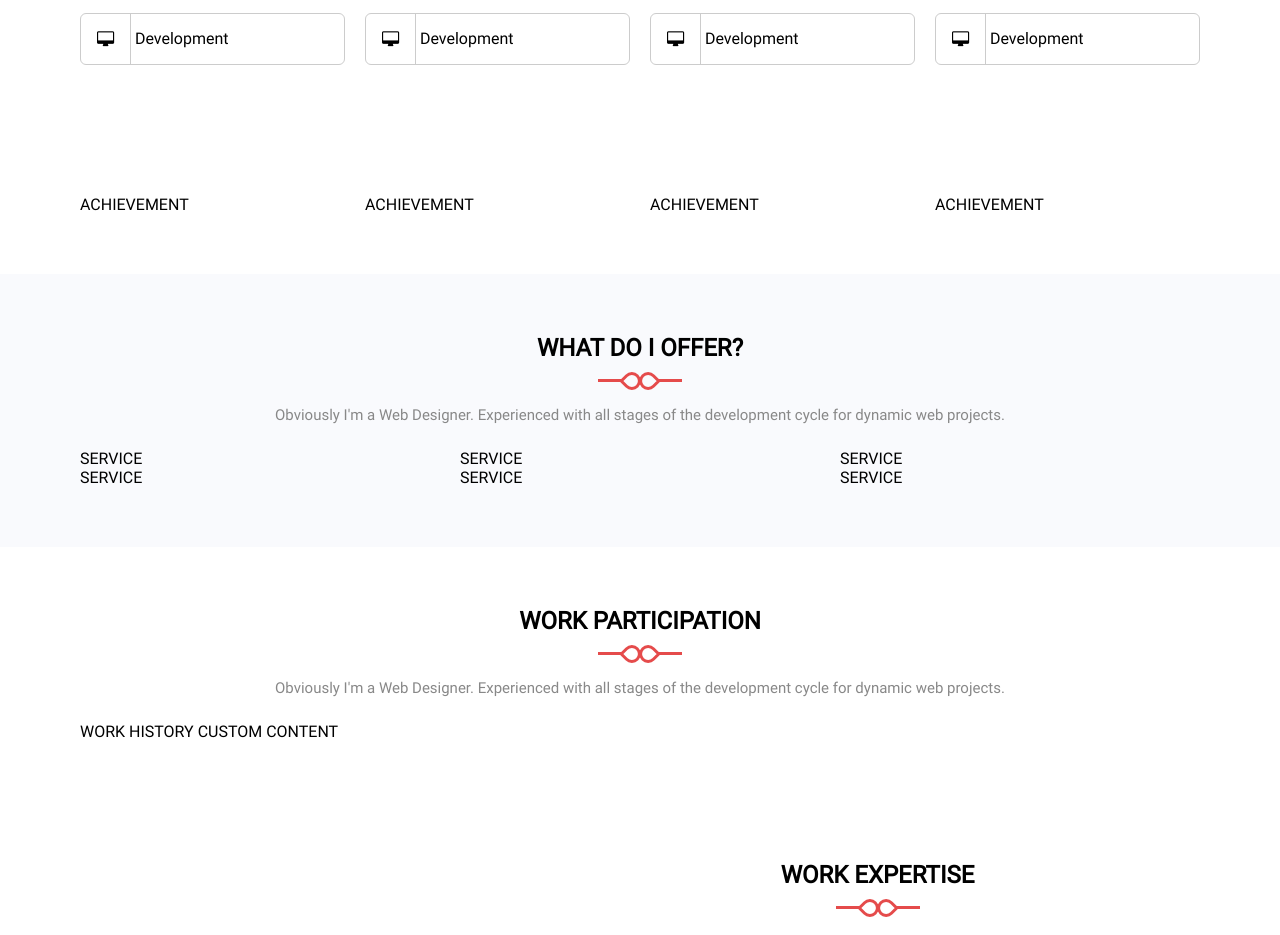
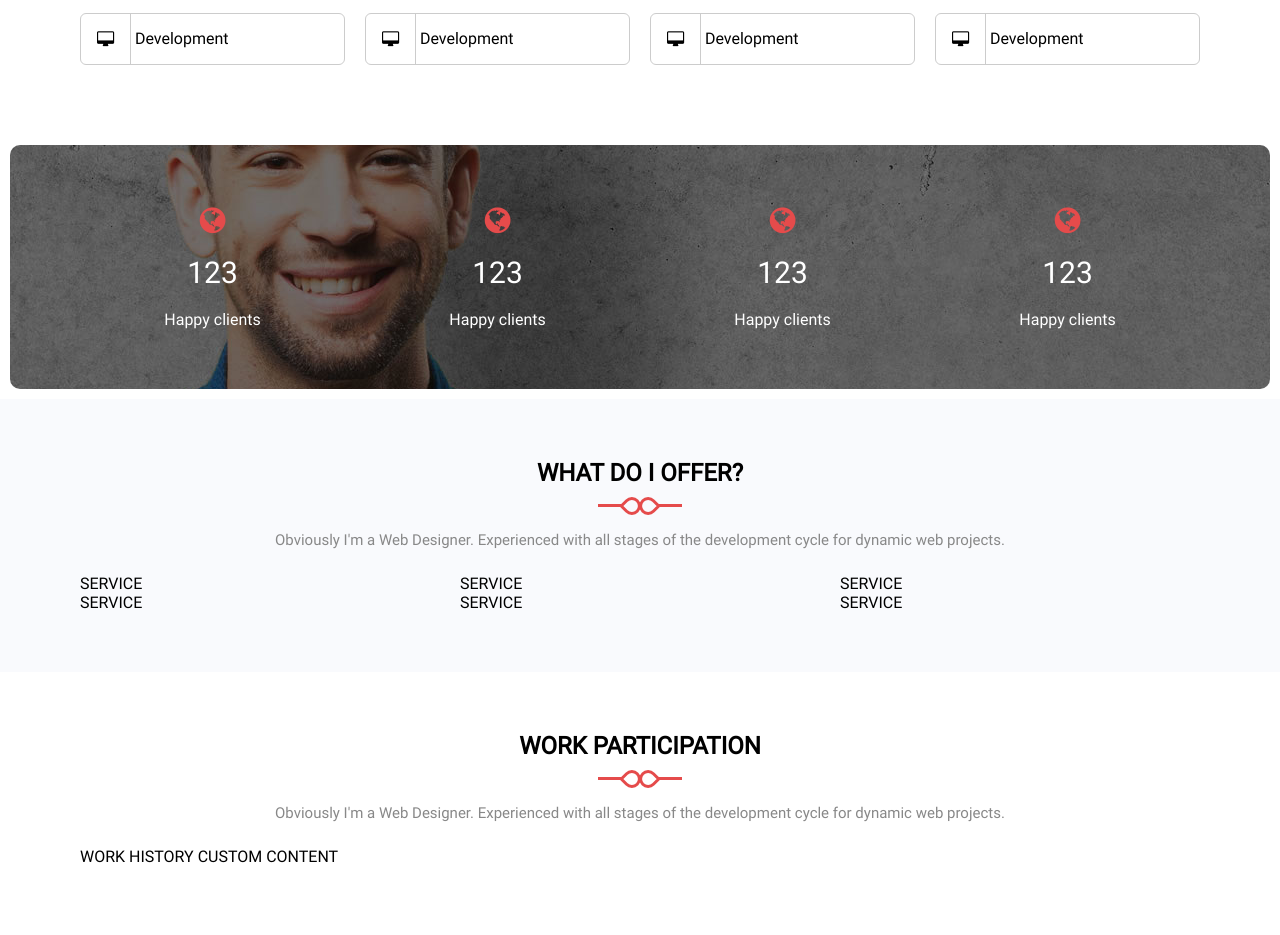
Before and after one commit to front-end-by-rimantas/32-grupe-portfolio, a website: page index.html in a window 1280 px wide. Shown: the part 1940-2875 px from the top of the page. Drawn offline with Linux system fonts and the light colour scheme; a web font is replaced by a local one.

Commit message:
Achievements section #17

```diff
--- /dev/null
+++ b/css/components/achievements.css
@@ -0,0 +1,23 @@
+.achievements-block {
+    padding: 10px;
+}
+.achievements {
+    background-image: url(../../img/achievements/bg-counter.jpg);
+    /* background-size: cover; */
+    background-position: center;
+    border-radius: 10px;
+}
+.achievement {
+    display: flex;
+    flex-direction: column;
+    align-items: center;
+    gap: 20px;
+    color: #fff;
+}
+.achievement > i {
+    color: var(--primary-color);
+    font-size: 30px;
+}
+.achievement > .count {
+    font-size: 30px;
+}
--- a/css/pages/home.css
+++ b/css/pages/home.css
@@ -6,6 +6,7 @@
 @import '../3rd-party/font-awesome.min.css';
 
 /* components */
+@import '../components/achievements.css';
 @import '../components/button.css';
 @import '../components/header.css';
 @import '../components/hobbies.css';
--- a/index.html
+++ b/index.html
@@ -156,19 +156,29 @@
     <!-- hobbies end -->
 
     <!-- achievements start -->
-    <div class="container">
-        <div class="row">
-            <div class="col-6 col-md-3">
-                ACHIEVEMENT
-            </div>
-            <div class="col-6 col-md-3">
-                ACHIEVEMENT
-            </div>
-            <div class="col-6 col-md-3">
-                ACHIEVEMENT
-            </div>
-            <div class="col-6 col-md-3">
-                ACHIEVEMENT
+    <div class="achievements-block">
+        <div class="container achievements">
+            <div class="row">
+                <div class="achievement col-6 col-md-3">
+                    <i class="fa fa-globe"></i>
+                    <div class="count">123</div>
+                    <div class="label">Happy clients</div>
+                </div>
+                <div class="achievement col-6 col-md-3">
+                    <i class="fa fa-globe"></i>
+                    <div class="count">123</div>
+                    <div class="label">Happy clients</div>
+                </div>
+                <div class="achievement col-6 col-md-3">
+                    <i class="fa fa-globe"></i>
+                    <div class="count">123</div>
+                    <div class="label">Happy clients</div>
+                </div>
+                <div class="achievement col-6 col-md-3">
+                    <i class="fa fa-globe"></i>
+                    <div class="count">123</div>
+                    <div class="label">Happy clients</div>
+                </div>
             </div>
         </div>
     </div>
```
Also changed, not shown: img/achievements/bg-counter.jpg (added).
